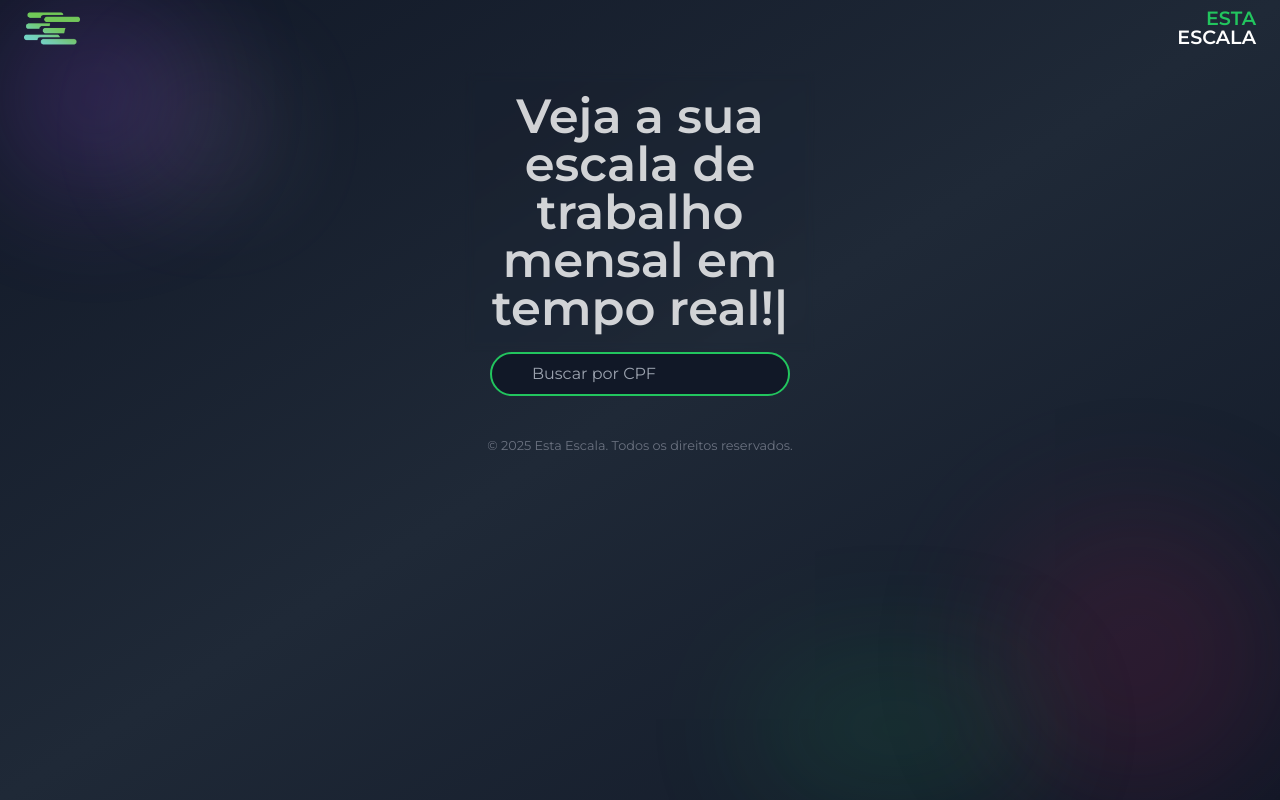
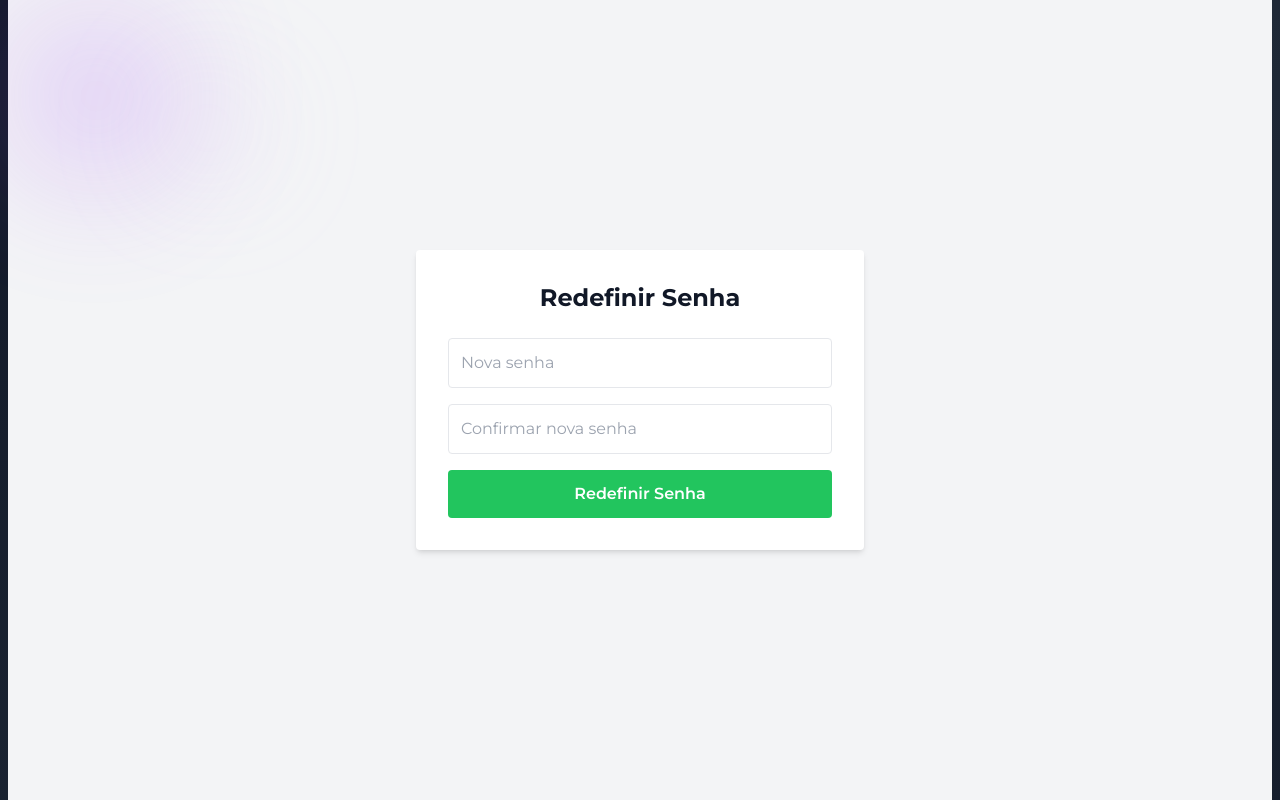
Before and after one commit to ViniciusNB/esta-escala-view, a React (Vite) app: page /reset-senha in a window 1280 px wide. Built offline with nearby package versions, Linux system fonts and the light colour scheme; some icons are missing.

Commit message:
-Testes de funcionalidades;

```diff
--- a/package.json
+++ b/package.json
@@ -18,6 +18,7 @@
     "react": "^18.3.1",
     "react-device-detect": "^2.2.3",
     "react-dom": "^18.3.1",
+    "react-router-dom": "^7.8.2",
     "react-swipeable": "^7.0.2",
     "react-type-animation": "^3.2.0"
   },
--- a/src/App.tsx
+++ b/src/App.tsx
@@ -6,6 +6,8 @@ import PersonSearchRoundedIcon from '@mui/icons-material/PersonSearchRounded';
 import SearchRoundedIcon from '@mui/icons-material/SearchRounded';
 import { isDesktop, isMobile } from "react-device-detect";
 import { TypeAnimation } from 'react-type-animation';
+import { BrowserRouter as Router, Route, Routes } from "react-router-dom";
+import ResetSenha from './components/ResetSenha';
 
 export default function App() {
   const [cpf, setCpf] = useState("");
@@ -38,6 +40,11 @@ export default function App() {
 
   return (
     <div className="relative min-h-screen bg-gradient-to-br from-gray-900 via-gray-800 to-gray-900 items-center text-center px-2 overflow-y-auto overflow-x-hidden">
+      <Router>
+        <Routes>
+          <Route path="/reset-senha" element={<ResetSenha />} />
+        </Routes>
+      </Router>
       <div className="flex items-center justify-between w-full px-4 overflow-hidden">
         {/* Logo */}
         <img src={logo} className="w-14 h-auto animate-slideDown" alt="Logo Estapar" />
--- /dev/null
+++ b/src/components/ResetSenha.tsx
@@ -0,0 +1,87 @@
+import React, { useState, useEffect } from "react";
+import { createClient } from "@supabase/supabase-js";
+
+// Configure o Supabase
+const supabaseUrl = "https://SEU-PROJETO.supabase.co";
+const supabaseAnonKey = "SUA-CHAVE-ANON";
+const supabase = createClient(supabaseUrl, supabaseAnonKey);
+
+export default function ResetSenha() {
+  const [token, setToken] = useState("");
+  const [novaSenha, setNovaSenha] = useState("");
+  const [confirmarSenha, setConfirmarSenha] = useState("");
+  const [mensagem, setMensagem] = useState("");
+
+  // Pega o token da URL
+  useEffect(() => {
+    const params = new URLSearchParams(window.location.search);
+    const tokenUrl = params.get("token");
+    if (tokenUrl) setToken(tokenUrl);
+  }, []);
+
+  const handleReset = async () => {
+    if (!novaSenha || !confirmarSenha) {
+      setMensagem("Preencha todos os campos.");
+      return;
+    }
+    if (novaSenha !== confirmarSenha) {
+      setMensagem("As senhas não coincidem.");
+      return;
+    }
+    if (!token) {
+      setMensagem("Token inválido ou expirado.");
+      return;
+    }
+
+    try {
+      // Atualiza a senha com token de recuperação
+      const { error } = await supabase.auth.updateUser({
+        password: novaSenha,
+      });
+
+      if (error) {
+        setMensagem(error.message);
+      } else {
+        setMensagem("Senha redefinida com sucesso!");
+      }
+    } catch (err) {
+      console.error(err);
+      setMensagem("Erro ao redefinir senha.");
+    }
+  };
+
+  return (
+    <div className="min-h-screen flex items-center justify-center bg-gray-100 p-4">
+      <div className="bg-white p-8 rounded shadow-md w-full max-w-md">
+        <h2 className="text-2xl font-bold mb-6 text-center">Redefinir Senha</h2>
+
+        {mensagem && (
+          <div className="mb-4 text-center text-red-500">{mensagem}</div>
+        )}
+
+        <input
+          type="password"
+          placeholder="Nova senha"
+          value={novaSenha}
+          onChange={(e) => setNovaSenha(e.target.value)}
+          className="w-full p-3 mb-4 border rounded focus:outline-none focus:ring-2 focus:ring-green-500"
+        />
+
+        <input
+          type="password"
+          placeholder="Confirmar nova senha"
+          value={confirmarSenha}
+          onChange={(e) => setConfirmarSenha(e.target.value)}
+          className="w-full p-3 mb-4 border rounded focus:outline-none focus:ring-2 focus:ring-green-500"
+        />
+
+        <button
+          onClick={handleReset}
+          className="w-full bg-green-500 text-white p-3 rounded font-semibold hover:bg-green-600 transition"
+        >
+          Redefinir Senha
+        </button>
+      </div>
+    </div>
+  );
+}
```
Also changed, not shown: 1 other file (tests, documents, lock files or other folders).
